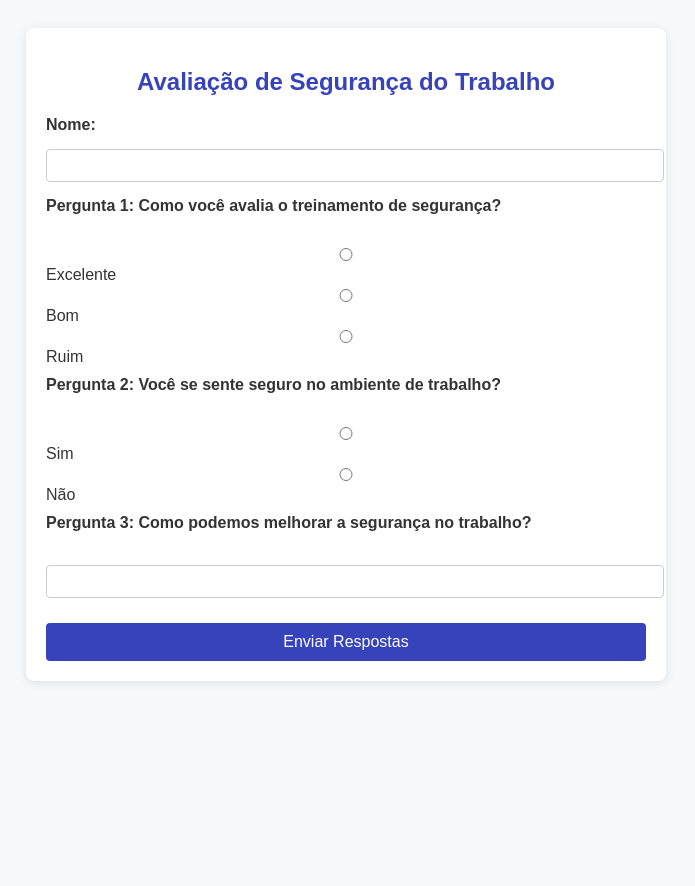
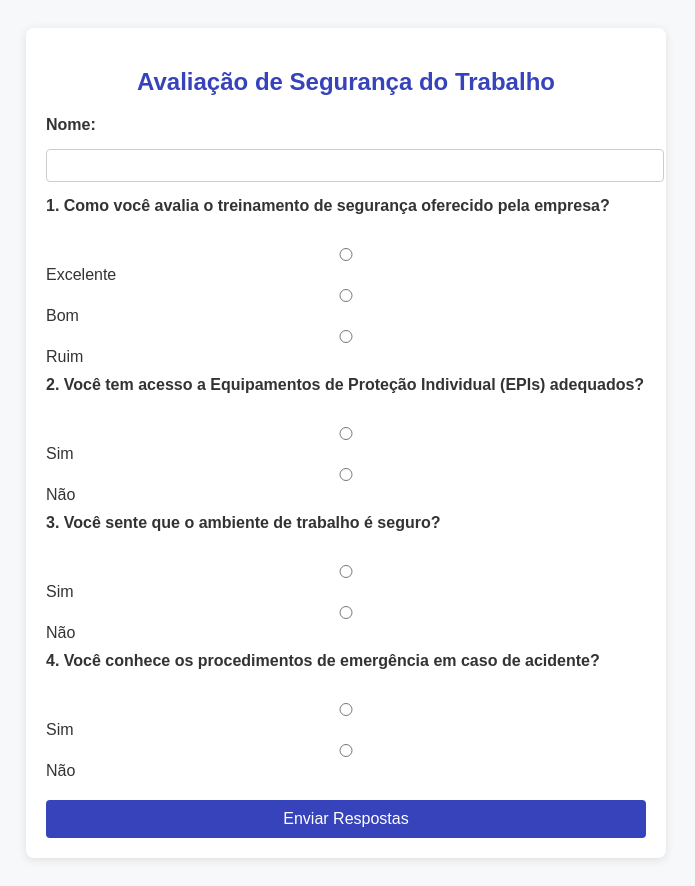
Before and after one commit to Alisson-2001/Prot-tipo, a plain HTML site: page index.html in a window 1280 px wide. Shown: the whole page, without its empty margins (294-989 px from the left). Before the commit the page ends 800 px from the top, so only its background shows below. Drawn offline with Linux system fonts and the light colour scheme.

Commit message:
Add files via upload

```diff
--- a/index.html
+++ b/index.html
@@ -62,19 +62,25 @@
             <input type="text" id="nome" name="nome" required><br>
 
             <!-- Pergunta 1 -->
-            <label for="resposta1">Pergunta 1: Como você avalia o treinamento de segurança?</label><br>
+            <label for="resposta1">1. Como você avalia o treinamento de segurança oferecido pela empresa?</label><br>
             <input type="radio" id="resposta1_1" name="resposta1" value="Excelente" required> Excelente
             <input type="radio" id="resposta1_2" name="resposta1" value="Bom"> Bom
             <input type="radio" id="resposta1_3" name="resposta1" value="Ruim"> Ruim<br>
 
             <!-- Pergunta 2 -->
-            <label for="resposta2">Pergunta 2: Você se sente seguro no ambiente de trabalho?</label><br>
+            <label for="resposta2">2. Você tem acesso a Equipamentos de Proteção Individual (EPIs) adequados?</label><br>
             <input type="radio" id="resposta2_1" name="resposta2" value="Sim" required> Sim
             <input type="radio" id="resposta2_2" name="resposta2" value="Não"> Não<br>
 
             <!-- Pergunta 3 -->
-            <label for="resposta3">Pergunta 3: Como podemos melhorar a segurança no trabalho?</label><br>
-            <input type="text" id="resposta3" name="resposta3" required><br>
+            <label for="resposta3">3. Você sente que o ambiente de trabalho é seguro?</label><br>
+            <input type="radio" id="resposta3_1" name="resposta3" value="Sim" required> Sim
+            <input type="radio" id="resposta3_2" name="resposta3" value="Não"> Não<br>
+
+            <!-- Pergunta 4 -->
+            <label for="resposta4">4. Você conhece os procedimentos de emergência em caso de acidente?</label><br>
+            <input type="radio" id="resposta4_1" name="resposta4" value="Sim" required> Sim
+            <input type="radio" id="resposta4_2" name="resposta4" value="Não"> Não<br>
 
             <!-- Botão de envio -->
             <button type="submit">Enviar Respostas</button>
```
